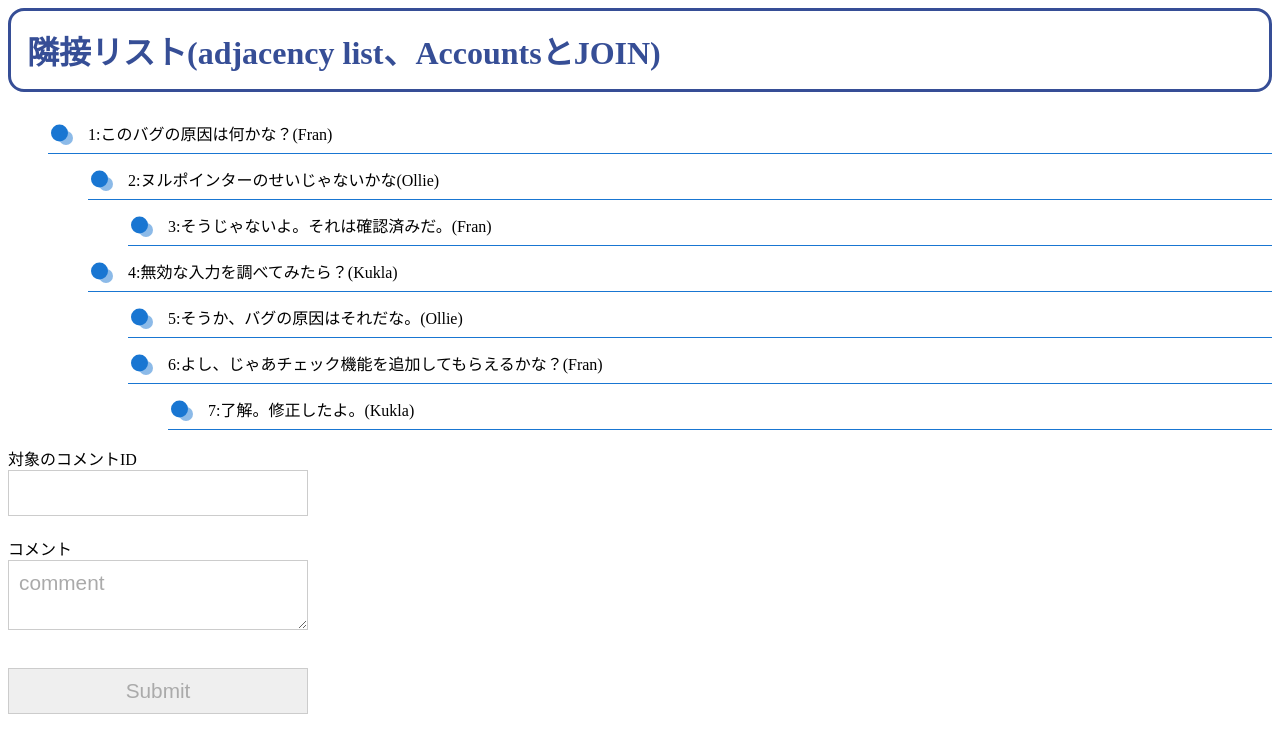
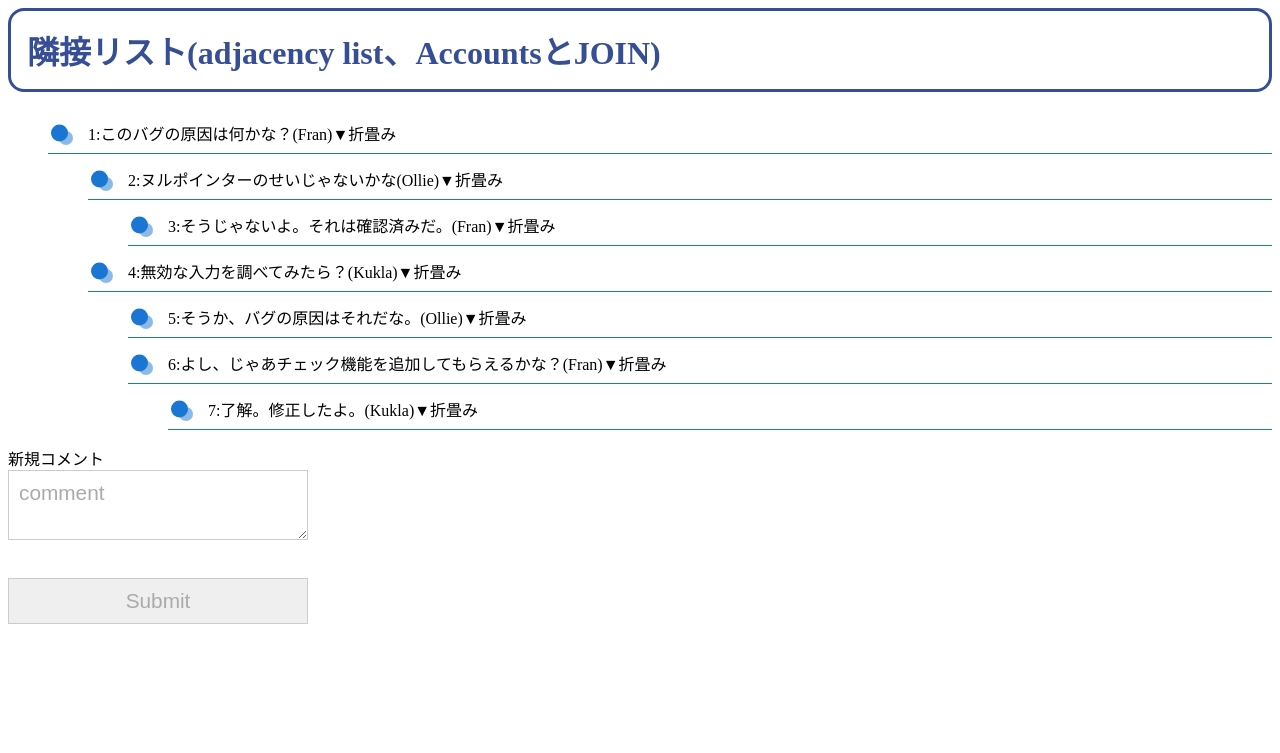
Before and after one commit to hironomiu/SQL-Tree-Structure, a PHP site: page /src/adjacency_list_accounts.php in a window 1280 px wide. Shown: the top 753 px of the page. Run offline with PHP 8.4, Linux system fonts and the light colour scheme; data comes from the database, SQL or seed files in the repository; data that the repository does not hold is empty; a stand-in replaces the project's code that opens the database connection.

Commit message:
commited

```diff
--- a/src/adjacency_list.php
+++ b/src/adjacency_list.php
@@ -40,7 +40,7 @@ foreach ($parent_rows as $key) {
         // echo "<li>" . $row['comment_id'] . ":" . htmlspecialchars($row['comment'],ENT_QUOTES) . "</li>";
         echo "<li>" .
         "<div onclick=\"obj=document.getElementById('open" . $row['comment_id'] . "').style; obj.display=(obj.display=='none')?'block':'none';\">
-        <a style=\"cursor:pointer;\">" . $row['comment_id'] . ":" . htmlspecialchars($row['comment'],ENT_QUOTES) . "</a>
+        <a style=\"cursor:pointer;\">" . $row['comment_id'] . ":" . htmlspecialchars($row['comment'],ENT_QUOTES) . "▼折畳み</a>
         </div>
         <div id=\"open" . $row['comment_id'] . "\" style=\"display:none;clear:both;\">
         <form method=\"POST\" action=\"\">
@@ -65,7 +65,7 @@ function commentsFindByCommentId($key, $pdo)
         // echo "<li>" . $row['comment_id'] . ":" . htmlspecialchars($row['comment'],ENT_QUOTES) . "</li>";
         echo "<li>" .
         "<div onclick=\"obj=document.getElementById('open" . $row['comment_id'] . "').style; obj.display=(obj.display=='none')?'block':'none';\">
-        <a style=\"cursor:pointer;\">" . $row['comment_id'] . ":" . htmlspecialchars($row['comment'],ENT_QUOTES) . "</a>
+        <a style=\"cursor:pointer;\">" . $row['comment_id'] . ":" . htmlspecialchars($row['comment'],ENT_QUOTES) . "▼折畳み</a>
         </div>
         <div id=\"open" . $row['comment_id'] . "\" style=\"display:none;clear:both;\">
         <form method=\"POST\" action=\"\">
--- a/src/adjacency_list_accounts.php
+++ b/src/adjacency_list_accounts.php
@@ -38,7 +38,19 @@ foreach ($parent_rows as $key) {
     $stmt->execute();
     $row = $stmt->fetch();
     if (isset($row['comment'])) {
-        echo "<ul>" . "<li>" . $row['comment_id'] . ":" . htmlspecialchars($row['comment'],ENT_QUOTES) . "(" . $row['name'] . ")" .  "</li>";
+        echo "<ul>";
+        // echo "<li>" . $row['comment_id'] . ":" . htmlspecialchars($row['comment'],ENT_QUOTES) . "(" . $row['name'] . ")" .  "</li>";
+        echo "<li>" .
+        "<div onclick=\"obj=document.getElementById('open" . $row['comment_id'] . "').style; obj.display=(obj.display=='none')?'block':'none';\">
+        <a style=\"cursor:pointer;\">" . $row['comment_id'] . ":" . htmlspecialchars($row['comment'],ENT_QUOTES) . "(" . $row['name'] . ")▼折畳み</a>
+        </div>
+        <div id=\"open" . $row['comment_id'] . "\" style=\"display:none;clear:both;\">
+        <form method=\"POST\" action=\"\">
+        <input type=\"hidden\" name=\"key\" value=\"" . $row['comment_id'] . "\"/><br>
+        <textarea name=\"comment\">comment</textarea><br>
+        <br><input type=\"submit\" />
+        </form>
+        </div>" . "</li>";
         commentsFindByCommentId($key['comment_id'], $pdo);
         echo "</ul>";
     }
@@ -51,7 +63,18 @@ function commentsFindByCommentId($key, $pdo)
     $rows = $stmt->fetchAll();
     foreach ($rows as $row) {
         echo "<ul>";
-        echo "<li>" . $row['comment_id'] . ":" . htmlspecialchars($row['comment'],ENT_QUOTES) . "(" . $row['name'] . ")" .  "</li>";
+        // echo "<li>" . $row['comment_id'] . ":" . htmlspecialchars($row['comment'],ENT_QUOTES) . "(" . $row['name'] . ")" .  "</li>";
+        echo "<li>" .
+        "<div onclick=\"obj=document.getElementById('open" . $row['comment_id'] . "').style; obj.display=(obj.display=='none')?'block':'none';\">
+        <a style=\"cursor:pointer;\">" . $row['comment_id'] . ":" . htmlspecialchars($row['comment'],ENT_QUOTES) . "(" . $row['name'] . ")▼折畳み</a>
+        </div>
+        <div id=\"open" . $row['comment_id'] . "\" style=\"display:none;clear:both;\">
+        <form method=\"POST\" action=\"\">
+        <input type=\"hidden\" name=\"key\" value=\"" . $row['comment_id'] . "\"/><br>
+        <textarea name=\"comment\">comment</textarea><br>
+        <br><input type=\"submit\" />
+        </form>
+        </div>" . "</li>";
         commentsFindByCommentId($row['comment_id'], $pdo);
         echo "</ul>";
     }
@@ -60,9 +83,7 @@ function commentsFindByCommentId($key, $pdo)
 ?>
 
 <form method="POST" action="">
-    <div>対象のコメントID<br>
-    <input type="text" name="key" /><br></div>
-    <div>コメント<br>
+    <div>新規コメント<br>
     <textarea name="comment">comment</textarea><br></div>
     <br><input type="submit" />
 </form>
```
